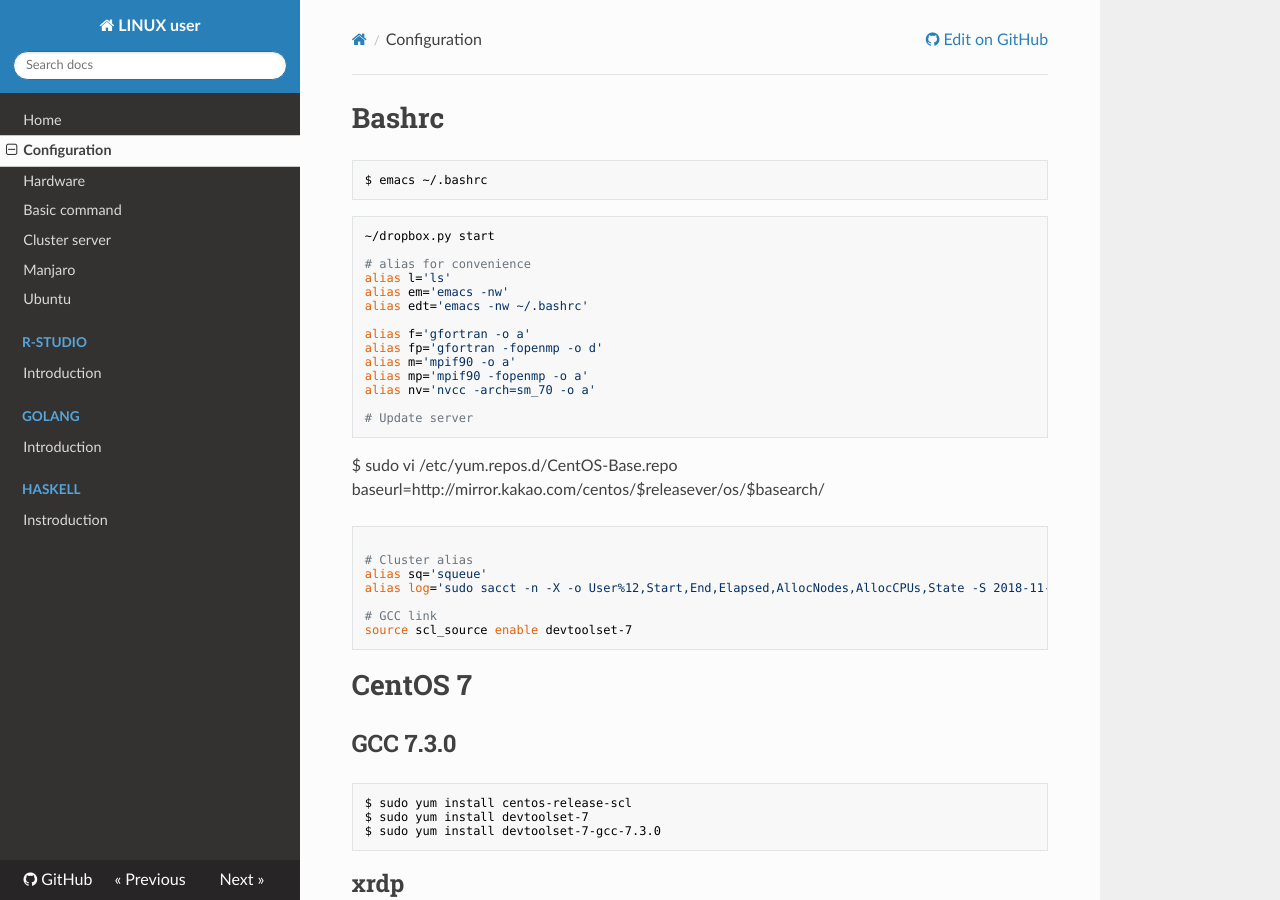
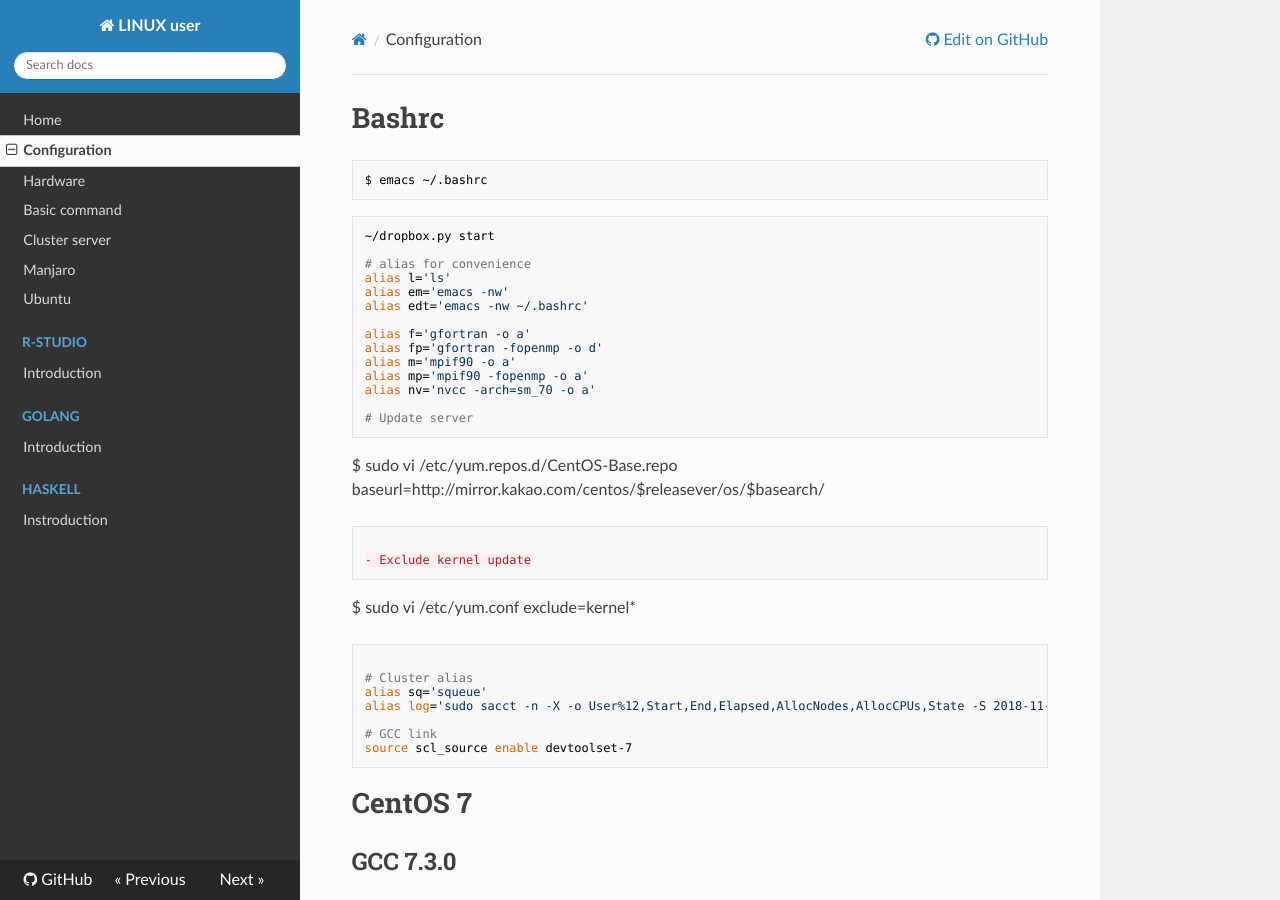
Before and after one commit to WonyoungCho/LINUX, an MkDocs documentation site: the page built from docs/config.md, in a window 1280 px wide and 900 px high. Built offline with MkDocs 1.6.1, drawn with Linux system fonts in a browser that asks for light colours; nearby versions of some CDN libraries; old or Windows-style settings are respelled for this version of MkDocs.

Commit message:
Update config.md

````diff
--- a/docs/config.md
+++ b/docs/config.md
@@ -21,6 +21,12 @@ alias nv='nvcc -arch=sm_70 -o a'
 ```
 $ sudo vi /etc/yum.repos.d/CentOS-Base.repo
 baseurl=http://mirror.kakao.com/centos/$releasever/os/$basearch/
+```
+
+- Exclude kernel update
+```
+$ sudo vi /etc/yum.conf
+exclude=kernel*
 ```
 
 # Cluster alias
````
